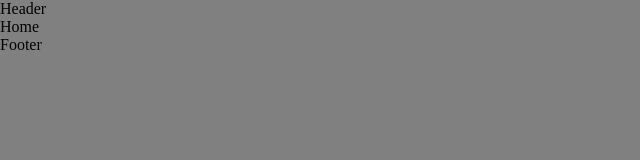
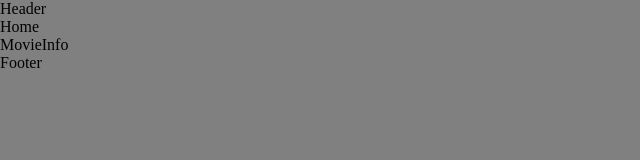
Before and after one commit to MatchaSage/movie-list-, a React (Vite) app: page / in a window 1280 px wide. Shown: the top 160 px of the page, without its empty margins (0-640 px from the left). Built offline with nearby package versions, Linux system fonts and the light colour scheme.

Commit message:
Conditional rendering functions for home/list

```diff
--- a/src/App.jsx
+++ b/src/App.jsx
@@ -2,6 +2,8 @@ import { useState } from "react";
 import "./style.css";
 import Header from "./Components/Header";
 import Home from "./Components/Home";
+import List from "./Components/List";
+import MovieInfo from "./Components/MovieInfo";
 import Footer from "./Components/Footer";
 
 export default function App() {
@@ -10,7 +12,9 @@ export default function App() {
   return (
     <div className="app">
       <Header />
-      <Home />
+      {showHome && <Home />}
+      {!showHome && <List />}
+      <MovieInfo />
       <Footer />
     </div>
   );
--- /dev/null
+++ b/src/Components/List.jsx
@@ -0,0 +1,5 @@
+import React from "react";
+
+export default function List() {
+  return <div>List</div>;
+}
--- /dev/null
+++ b/src/Components/MovieInfo.jsx
@@ -0,0 +1,5 @@
+import React from "react";
+
+export default function MovieInfo() {
+  return <div>MovieInfo</div>;
+}
```
